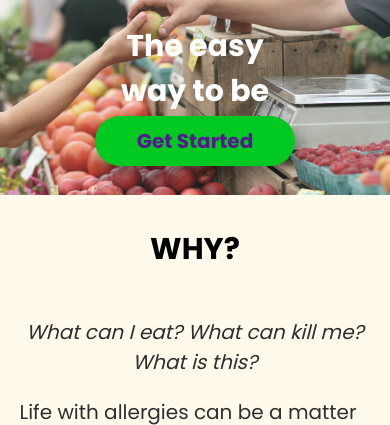
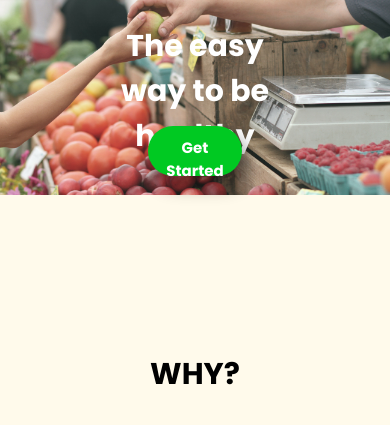
Before and after one commit to mdmartel/healthez, a Django app: page /test/ in a window 390 px wide; the page is wider, and only the part inside the window is pictured. Shown: the part 126-551 px from the top of that part. Run offline with Django 3.2, Linux system fonts and the light colour scheme.

Commit message:
fixed a few errors

```diff
--- a/healthez_site/healthez_app/static/default.css
+++ b/healthez_site/healthez_app/static/default.css
@@ -34,7 +34,6 @@
     text-align: center;
 }
 
-
 /* HEADER */
 
 #logo {
@@ -60,13 +59,13 @@
     align-items: center;
     position: relative;
     left: 72%;
-    padding-right: 20px;
 }
 
 .nav-link {
     color: black;
     padding-right: 20px;
     opacity: 1;
+    margin-right: 20px;
 }
 
 .nav-link:hover {
@@ -127,7 +126,9 @@
     transform: translate(-50%, -50%);
 }
 
-.main-containerHome > .get-started >
+.get-started>button>a>b {
+    color: white;
+}
 
 /* About */
 
@@ -169,9 +170,6 @@
         width: 90%;
         left: 0;
     }
-}
-
-@media screen and (max-width: 1700px) {
     .get-started {
         top: 70%;
     }
@@ -182,10 +180,20 @@
         font-size: 40px;
         padding-bottom: 20px;
     }
+    .get-started {
+        width: 60%;
+        top: 70%;
+    }
 }
 
 @media screen and (max-width: 700px) {
     .home-main>h1 {
         font-size: 30px;
     }
+    .get-started {
+        top: 75%;
+    }
+    .get-started>button>a {
+        font-size: 15px;
+    }
 }
```
